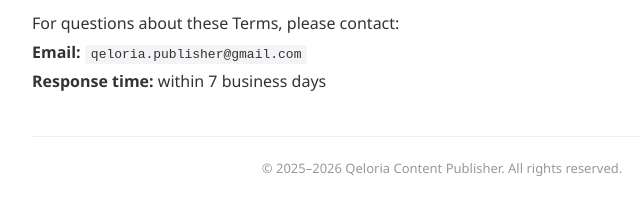
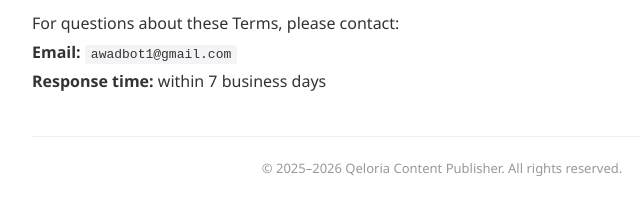
Before and after one commit to Nasserxx/qeloria-legal-pages, a plain HTML site: page terms-of-service.html in a window 1280 px wide. Shown: the part 5999-6213 px from the top of the page, 198-838 px from the left. Drawn offline with Linux system fonts and the light colour scheme.

Commit message:
Update contact email to awadbot1@gmail.com
Replace all references to the previous contact email with awadbot1@gmail.com
across the terms of service.

```diff
--- a/terms-of-service.html
+++ b/terms-of-service.html
@@ -167,7 +167,7 @@
 
         <h2>17. Contact</h2>
         <p>For questions about these Terms, please contact:<br>
-        <strong>Email:</strong> <code>qeloria.publisher@gmail.com</code><br>
+        <strong>Email:</strong> <code>awadbot1@gmail.com</code><br>
         <strong>Response time:</strong> within 7 business days</p>
 
         <div class="footer">
```
